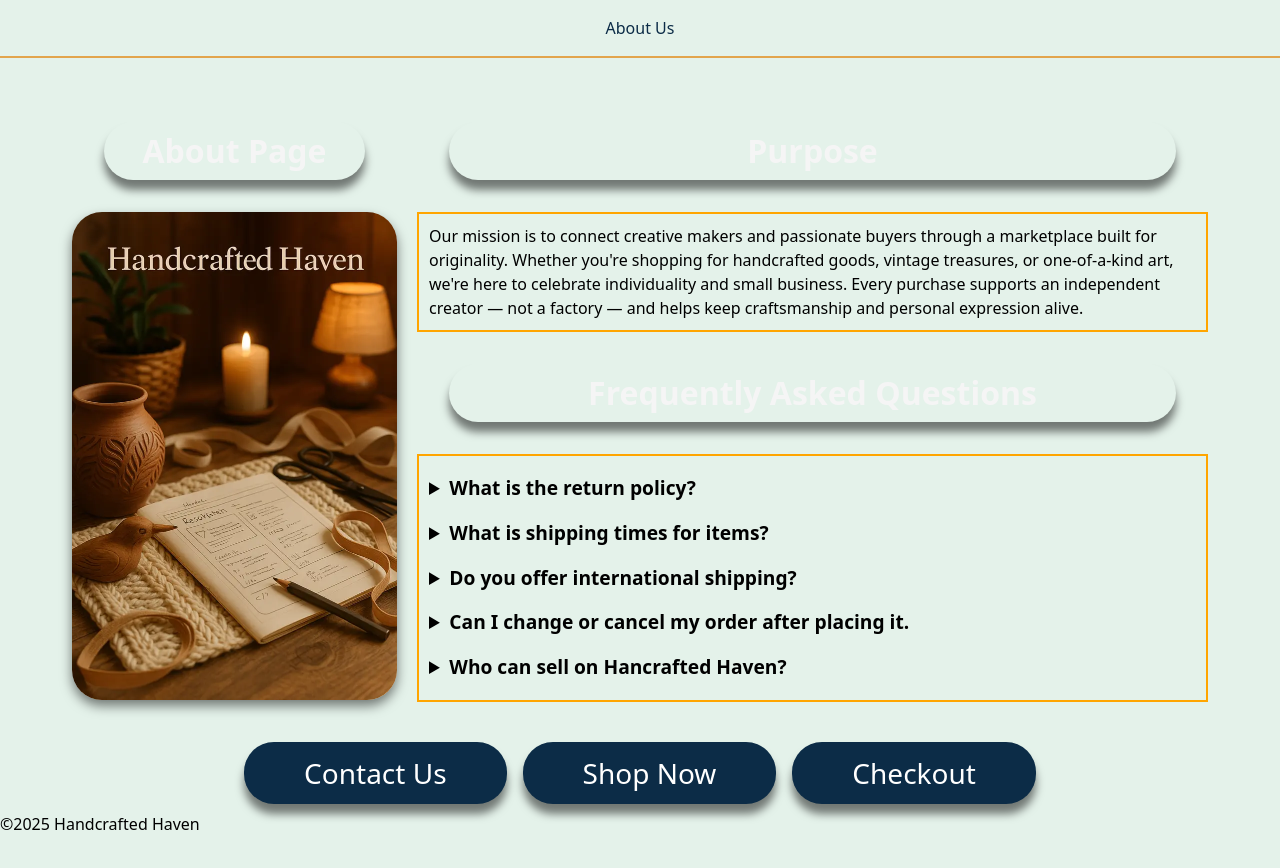
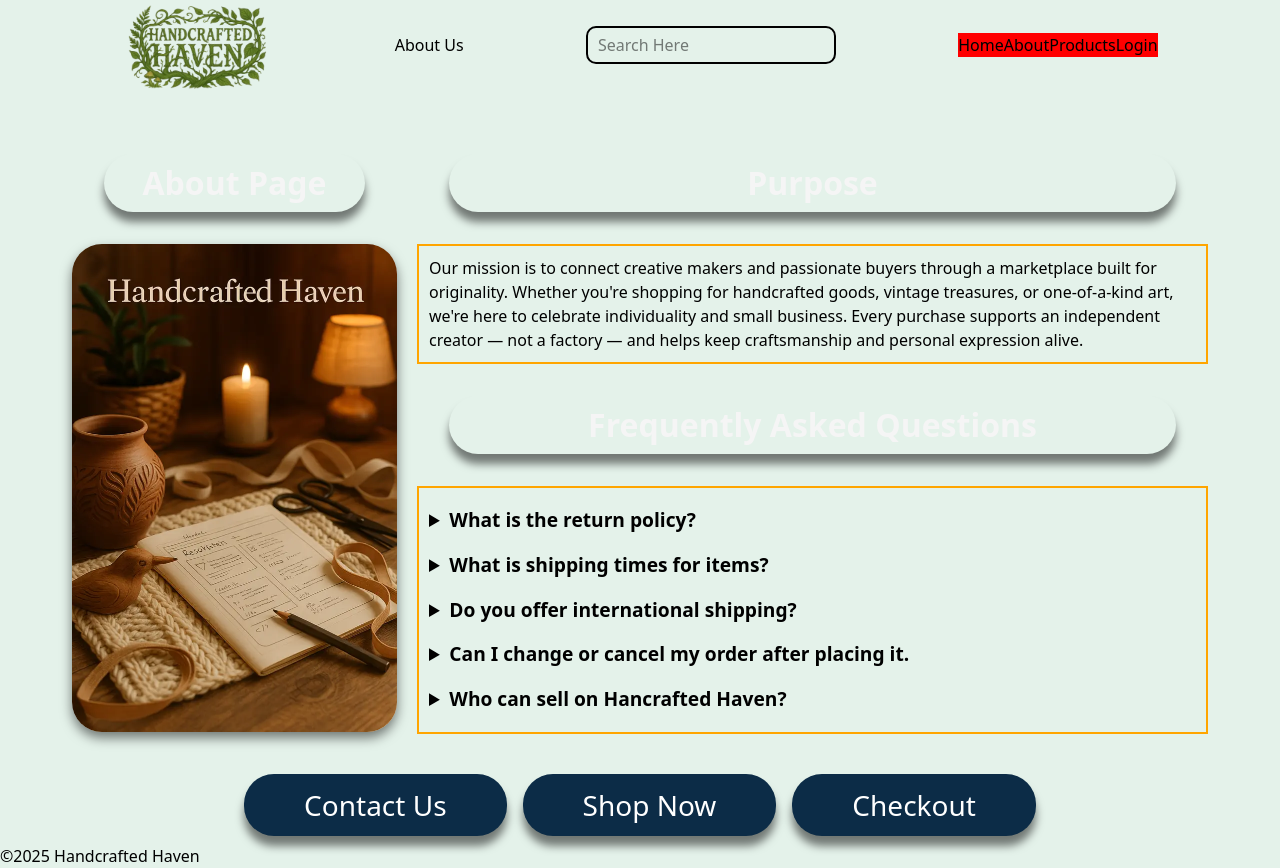
Before and after one commit to bcadolf/wdd430-team4, a Next.js app in the folder handcrafted-haven/: page /about in a window 1280 px wide. Before the commit the page ends 836 px from the top, so only its background shows below. Built offline with nearby package versions, Linux system fonts and the light colour scheme.

Commit message:
Update search bar styles and logic

```diff
--- /dev/null
+++ b/handcrafted-haven/src/components/Header.module.css
@@ -0,0 +1,18 @@
+.navigation {
+    background-color: red;
+    display: flex;
+}
+.navList {
+    display: flex;
+}
+.header {
+    display: flex;
+    justify-content: space-evenly;
+    text-align: center;
+    align-items: center;
+    height: 90px;
+    z-index: 1;
+    position: relative;
+    overflow: visible;
+
+}
--- a/handcrafted-haven/src/components/Header.tsx
+++ b/handcrafted-haven/src/components/Header.tsx
@@ -1,6 +1,19 @@
 'use client';
 
+
+import React from "react";
+import { NavLink } from "./types";
 import { usePathname } from "next/navigation";
+import Link from "next/link";
+import styles from './Header.module.css';
+import SearchBar from "./SearchBar";
+import Image from "next/image";
+const navlinks: NavLink[] = [
+    { label: "Home", href: "/"},
+    { label: "About", href: "/about"},
+    { label: "Products", href: "/products"},
+    { label: "Login", href: "/login"},
+]
 
 
 export default function Header() {
@@ -10,8 +23,30 @@ export default function Header() {
     let title = "Handcrafted Haven";
     if (pathname === "/about") title = "About Us";
     return (
-        <header className="site-header">
+        <header className={styles.header}>
+        <Link href="/">
+         <Image
+                src="/handcrafted-haven-logo.webp" width="150" height="50"
+                alt="Handcrafted Haven Logo"
+                />
+        </Link>
+
             <h1>{title}</h1>
+                <div className="search">
+                    <SearchBar/>
+                </div>
+             <nav className={styles.navigation}>
+                <ul className={styles.navList}>
+                    {navlinks.map((link) => (
+                        <li key={link.href}>
+                            <Link
+                            href={link.href}>
+                            {link.label}</Link>
+                        </li>
+                        ))}
+
+                </ul>
+             </nav>
         </header>
     );
 }
--- /dev/null
+++ b/handcrafted-haven/src/components/SearchBar.module.css
@@ -0,0 +1,43 @@
+.searchBarContainer {
+    position: relative;
+    width: 250px;
+}
+
+.searchInput {
+    width: 100%;
+    padding: 5px 10px;
+    border-radius: 10px;
+    border: 2px solid black;
+    font-size: 1rem;
+
+}
+.dropdownContainer {
+    position: absolute;
+    top: 110%;
+    left: 0;
+    width: 100%;
+    background-color: #fff;
+    z-index: 100;
+    max-height: 200px;
+    overflow-y: auto;
+}
+.itemDrop {
+    display: flex;
+    align-items: center;
+    padding: 5px 10px;
+    cursor: pointer;
+    border-bottom: 2px solid black;
+}
+.dropdownItem:hover{
+    background: green;
+}
+.resultImage {
+    border-radius: 4px;
+    margin-right: 1rem;
+}
+
+.productName {
+    font-size: 1rem;
+    font-weight: 500;
+    color: red;
+}
--- /dev/null
+++ b/handcrafted-haven/src/components/SearchBar.tsx
@@ -0,0 +1,44 @@
+import React, { useState } from 'react';
+import { products } from "@/lib/products";
+import styles from './SearchBar.module.css'
+import Image from "next/image";
+
+const SearchBar = () => {
+    const [searchInput, setSearchInput] = useState("");
+
+const handleChange = (e: React.ChangeEvent<HTMLInputElement>) => {
+    setSearchInput(e.target.value);
+
+};
+
+const filterProducts = searchInput ? products.filter(product => product.name.toLowerCase().includes(searchInput.toLowerCase())) : [];
+
+return (
+
+    <div className={styles.searchBarContainer}>
+
+        <input
+            type="search"
+            placeholder="Search Here"
+            onChange={handleChange}
+            value={searchInput}
+            id="product-search"
+            className={styles.searchInput}
+            autoComplete='off'
+        ></input>
+    {searchInput && filterProducts.length > 0 && (
+        <div className={styles.dropdownContainer}>
+            {filterProducts.map((product, index) => (
+                <div key={index} className={styles.itemDrop}>
+                    <Image src={product.image} alt={product.name} width={50} height={50} className={styles.resultImage} />
+                    <span className={styles.productName}>{product.name}</span>
+                </div>
+            ))}
+        </div>
+    )}
+</div>
+);
+}
+
+
+export default SearchBar;
--- /dev/null
+++ b/handcrafted-haven/src/components/types.ts
@@ -0,0 +1,4 @@
+export interface NavLink {
+    label: string;
+    href: string;
+}
```
Also changed, not shown: handcrafted-haven/public/handcrafted-haven-logo.webp (added), handcrafted-haven/src/app/login/page.tsx (added).
